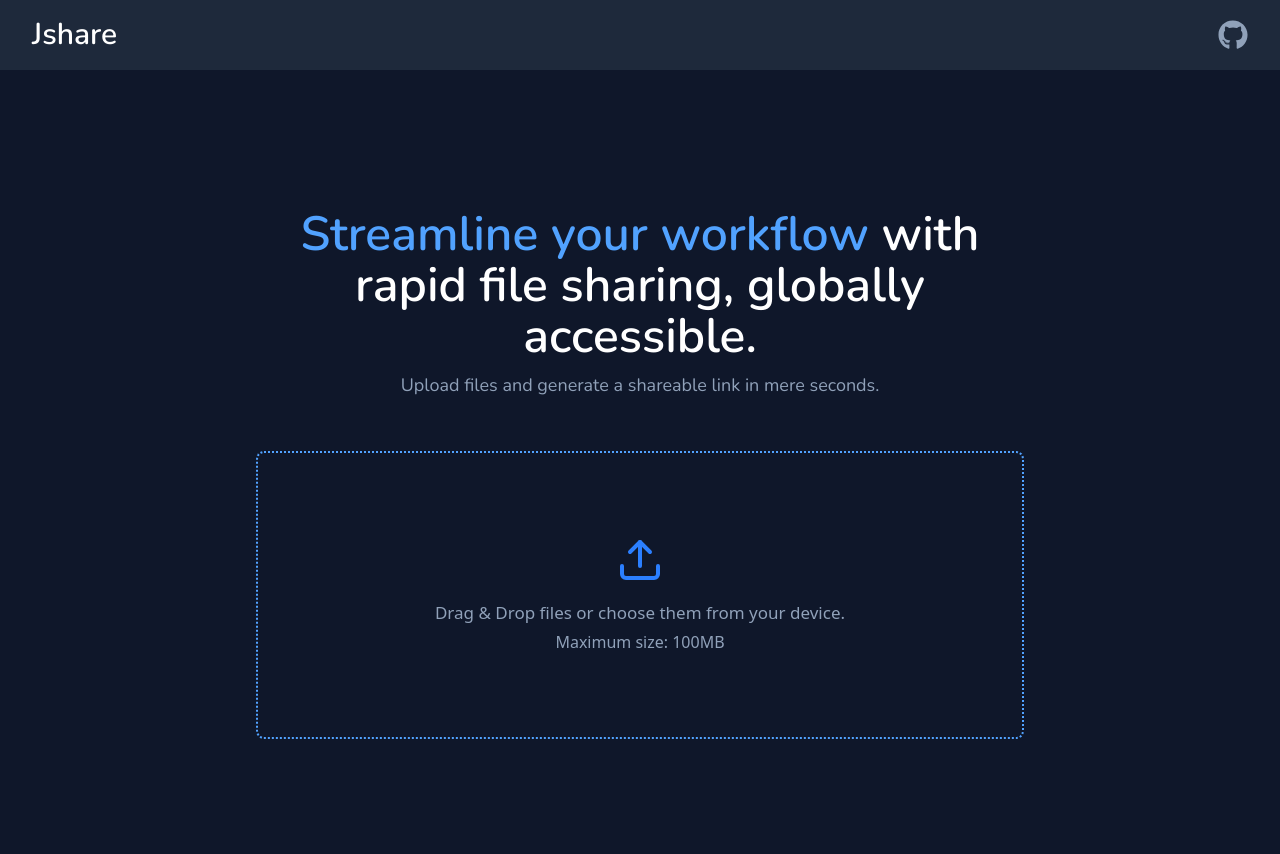
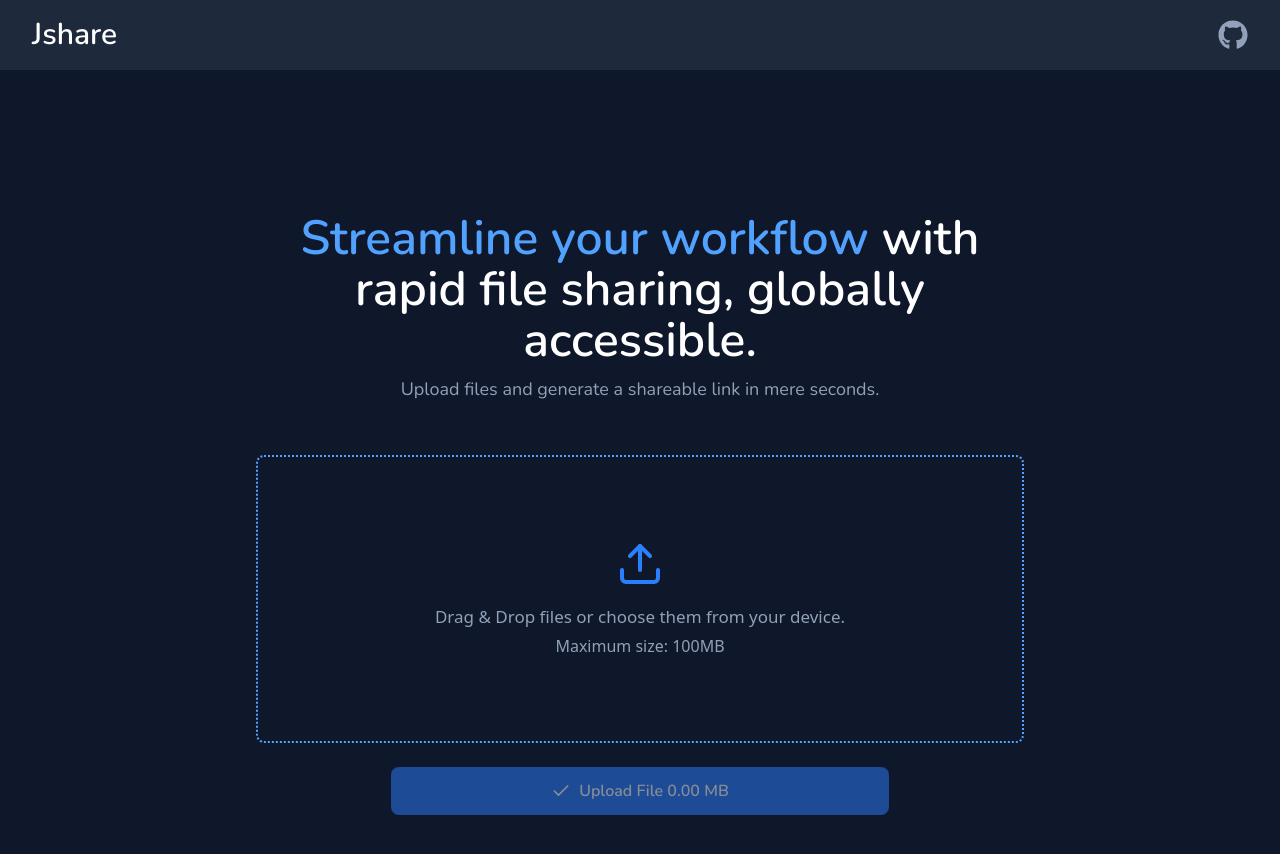
Before and after one commit to Judahabraham15/Jshare, a React (Vite) app: page / in a window 1280 px wide. Shown: the top 854 px of the page. Built offline with nearby package versions, Linux system fonts and the light colour scheme.

Commit message:
Replace Home component with FileUploader for improved file sharing functionality

```diff
--- a/src/App.tsx
+++ b/src/App.tsx
@@ -1,13 +1,13 @@
 import "./App.css";
-import Home from "./client/Pages/Home";
 import Navbar from "./client/Components/Navbar";
+import FileUploader from "./client/Pages/FileUploader";
 
 
 function App() {
   return (
     <>
    <Navbar/>
-   <Home/>
+   <FileUploader/>
     </>
   );
 }
--- a/src/client/Pages/Home.tsx
+++ b/src/client/Pages/FileUploader.tsx
@@ -1,8 +1,19 @@
-// import React from 'react'
+//! import React from 'react'
 
-const Home = () => {
+import { FiCheck } from "react-icons/fi";
+import { useState } from "react";
+
+const FileUploader = () => {
+  const [selectedFiles, setSelectedFile] = useState<File | null>(null);
+
+   const handleFileChange = (e: React.ChangeEvent<HTMLInputElement>) => {
+    if (e.target.files && e.target.files[0]) {
+      setSelectedFile(e.target.files[0]);
+
+    }
+  };
   return (
-    <div className="min-h-[100vh] flex flex-col items-center justify-center mt-[4rem]">
+    <div className="min-h-[100vh] flex flex-col items-center justify-center mt-[6.5rem]">
       <div
         className="flex flex-col items-center justify-center p-[20px]
        max-w-[700px] text-center font-nunito"
@@ -23,7 +34,7 @@ const Home = () => {
             rounded-lg
             cursor-pointer
             transition duration-200
-            hover:border-blue-500 focus:outline-none
+            hover:border-blue-600 focus:outline-none
             items-center justify-center"
       >
         <label htmlFor="file_input">
@@ -37,13 +48,18 @@ const Home = () => {
             stroke-width="2"
             stroke-linecap="round"
             stroke-linejoin="round"
-            className="lucide lucide-upload w-12 h-12 mx-auto mb-4 text-blue-500"
+            className="lucide lucide-upload w-12 h-12 mx-auto mb-4 text-blue-500 cursor-pointer"
           >
             <path d="M21 15v4a2 2 0 0 1-2 2H5a2 2 0 0 1-2-2v-4"></path>
             <polyline points="17 8 12 3 7 8"></polyline>
             <line x1="12" x2="12" y1="3" y2="15"></line>
           </svg>
-          <input type="file" id="file_input" style={{ display: "none" }} />
+          <input
+            type="file"
+            id="file_input"
+            style={{ display: "none" }}
+            onChange={handleFileChange}
+          />
         </label>
         <div className="flex flex-col justify-center items-center">
           <h1 className="text-slate-400 text-[17px] mb-1">
@@ -52,8 +68,29 @@ const Home = () => {
           <p className="text-slate-400 text-[16px]">Maximum size: 100MB</p>
         </div>
       </div>
+      <button
+        className="mt-6 px-[10rem] py-3 bg-blue-500 flex items-center justify-center
+        hover:bg-blue-600 text-white font-semibold
+        rounded-lg shadow transition duration-200
+        disabled:opacity-50 font-nunito"
+        disabled={!selectedFiles}
+      >
+        <FiCheck
+          style={{ verticalAlign: "middle" }}
+          size={20}
+          className="mr-2"
+        />{" "}
+        Upload File{" "}
+        {selectedFiles ? (selectedFiles.size / (1024 * 1024)).toFixed(2) : "0.00"}{" "}
+         MB
+      </button>
+      {selectedFiles && (
+        <div>
+          <p className="text-blue-400 mt-4 text-[15px]">{selectedFiles.name}</p>
+        </div>
+      )}
     </div>
   );
 };
 
-export default Home;
+export default FileUploader;
```
